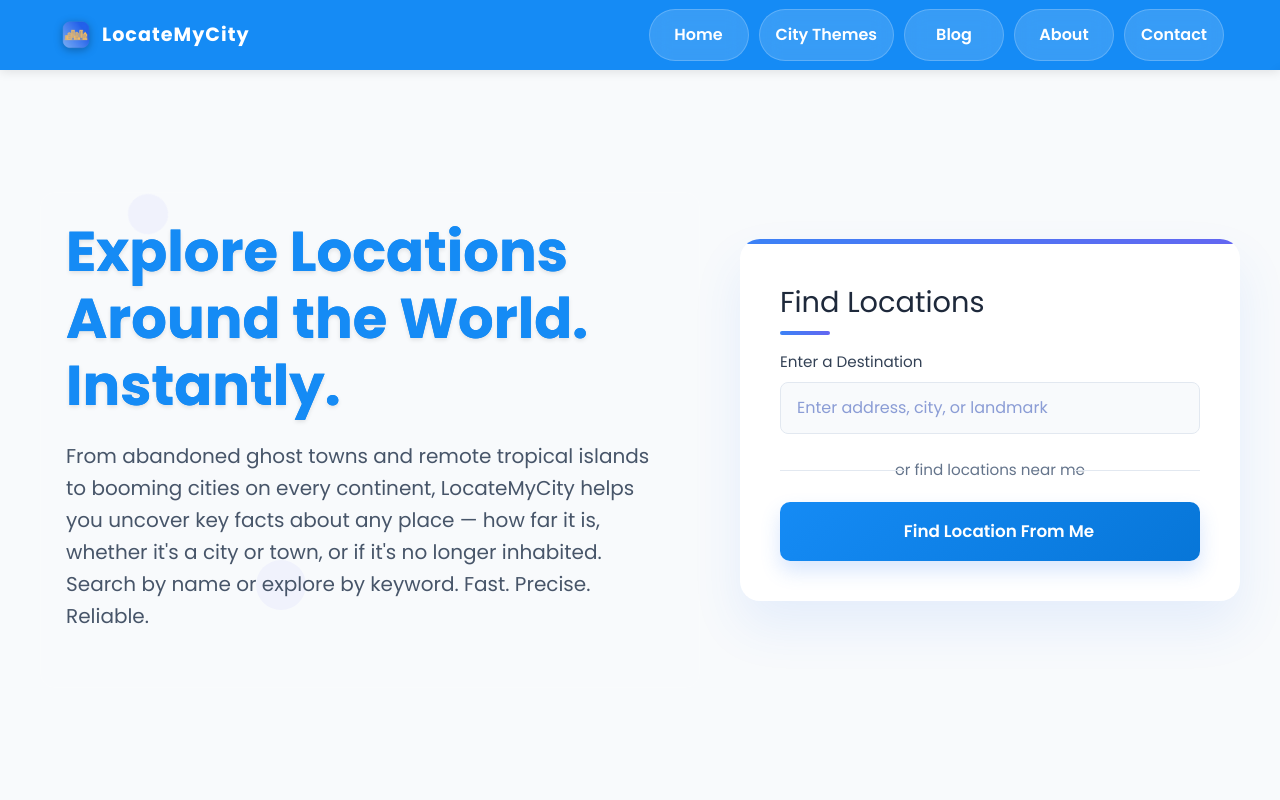
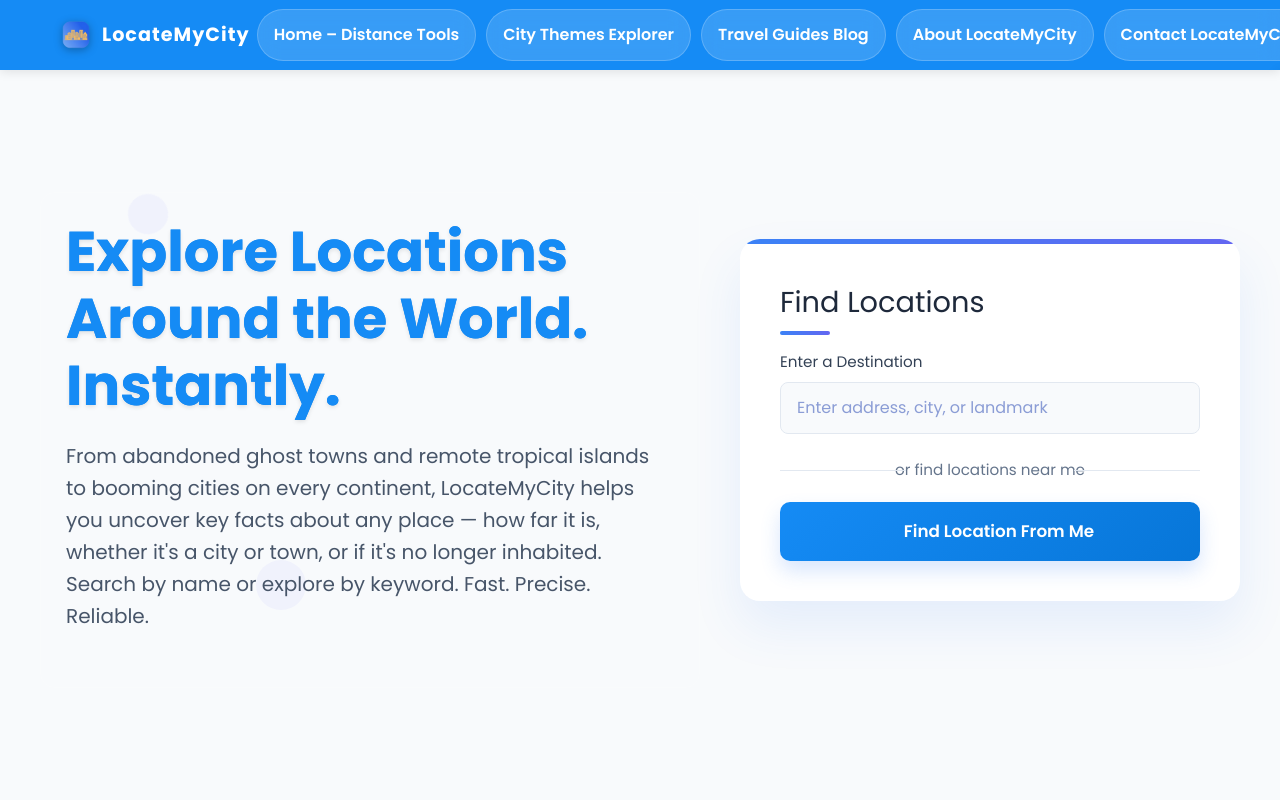
Before and after one commit to Malkan-Shaheen/LocateMyCity-New, a Next.js app: page / in a window 1280 px wide. Shown: the top 800 px of the page. Built offline with nearby package versions, Linux system fonts and the light colour scheme.

Commit message:
seo update again

```diff
--- a/components/Footer.js
+++ b/components/Footer.js
@@ -17,18 +17,42 @@
               target="_blank"
               rel="noopener noreferrer"
               className="social-link1"
-              aria-label="Follow us on Facebook"
+              aria-label="Follow LocateMyCity on Facebook"
             >
-              <FaFacebook className="social-icon" />
+              <FaFacebook className="social-icon" aria-hidden="true" />
+              <span style={{
+                position: 'absolute',
+                width: '1px',
+                height: '1px',
+                padding: 0,
+                margin: '-1px',
+                overflow: 'hidden',
+                clip: 'rect(0, 0, 0, 0)',
+                border: 0,
+              }}>
+                Follow LocateMyCity on Facebook
+              </span>
             </a>
             <a
               href="https://www.instagram.com/locatemycitynow"
               target="_blank"
               rel="noopener noreferrer"
               className="social-link1"
-              aria-label="Follow us on Instagram"
+              aria-label="Follow LocateMyCity on Instagram"
             >
-              <FaInstagram className="social-icon" />
+              <FaInstagram className="social-icon" aria-hidden="true" />
+              <span style={{
+                position: 'absolute',
+                width: '1px',
+                height: '1px',
+                padding: 0,
+                margin: '-1px',
+                overflow: 'hidden',
+                clip: 'rect(0, 0, 0, 0)',
+                border: 0,
+              }}>
+                Follow LocateMyCity on Instagram
+              </span>
             </a>
           </div>
         </div>
--- a/components/Header.jsx
+++ b/components/Header.jsx
@@ -285,11 +285,11 @@
 
             <div className="header-right">
               <nav className="nav-links" aria-label="Main navigation">
-                <a href="/" onClick={(e) => handleNavigation(e, '/')}>Home</a>
-                <a href="/citythemes" onClick={(e) => handleNavigation(e, '/citythemes')}>City Themes</a>
-                <a href="/blog" onClick={(e) => handleNavigation(e, '/blog')}>Blog</a>
-                <a href="/about" onClick={(e) => handleNavigation(e, '/about')}>About</a>
-                <a href="/contact" onClick={(e) => handleNavigation(e, '/contact')}>Contact</a>
+                <a href="/" onClick={(e) => handleNavigation(e, '/')}>Home – Distance Tools</a>
+                <a href="/citythemes" onClick={(e) => handleNavigation(e, '/citythemes')}>City Themes Explorer</a>
+                <a href="/blog" onClick={(e) => handleNavigation(e, '/blog')}>Travel Guides Blog</a>
+                <a href="/about" onClick={(e) => handleNavigation(e, '/about')}>About LocateMyCity</a>
+                <a href="/contact" onClick={(e) => handleNavigation(e, '/contact')}>Contact LocateMyCity</a>
               </nav>
 
               <button
@@ -317,35 +317,35 @@
     tabIndex={menuOpen ? 0 : -1}
     onClick={(e) => handleNavigation(e, '/')}
   >
-    Home
+    Home – Distance Tools
   </a>
   <a
     href="/citythemes"
     tabIndex={menuOpen ? 0 : -1}
     onClick={(e) => handleNavigation(e, '/citythemes')}
   >
-    City Themes
+    City Themes Explorer
   </a>
   <a
     href="/blog"
     tabIndex={menuOpen ? 0 : -1}
     onClick={(e) => handleNavigation(e, '/blog')}
   >
-    Blog
+    Travel Guides Blog
   </a>
   <a
     href="/about"
     tabIndex={menuOpen ? 0 : -1}
     onClick={(e) => handleNavigation(e, '/about')}
   >
-    About
+    About LocateMyCity
   </a>
   <a
     href="/contact"
     tabIndex={menuOpen ? 0 : -1}
     onClick={(e) => handleNavigation(e, '/contact')}
   >
-    Contact
+    Contact LocateMyCity
   </a>
 
 </div>
```
